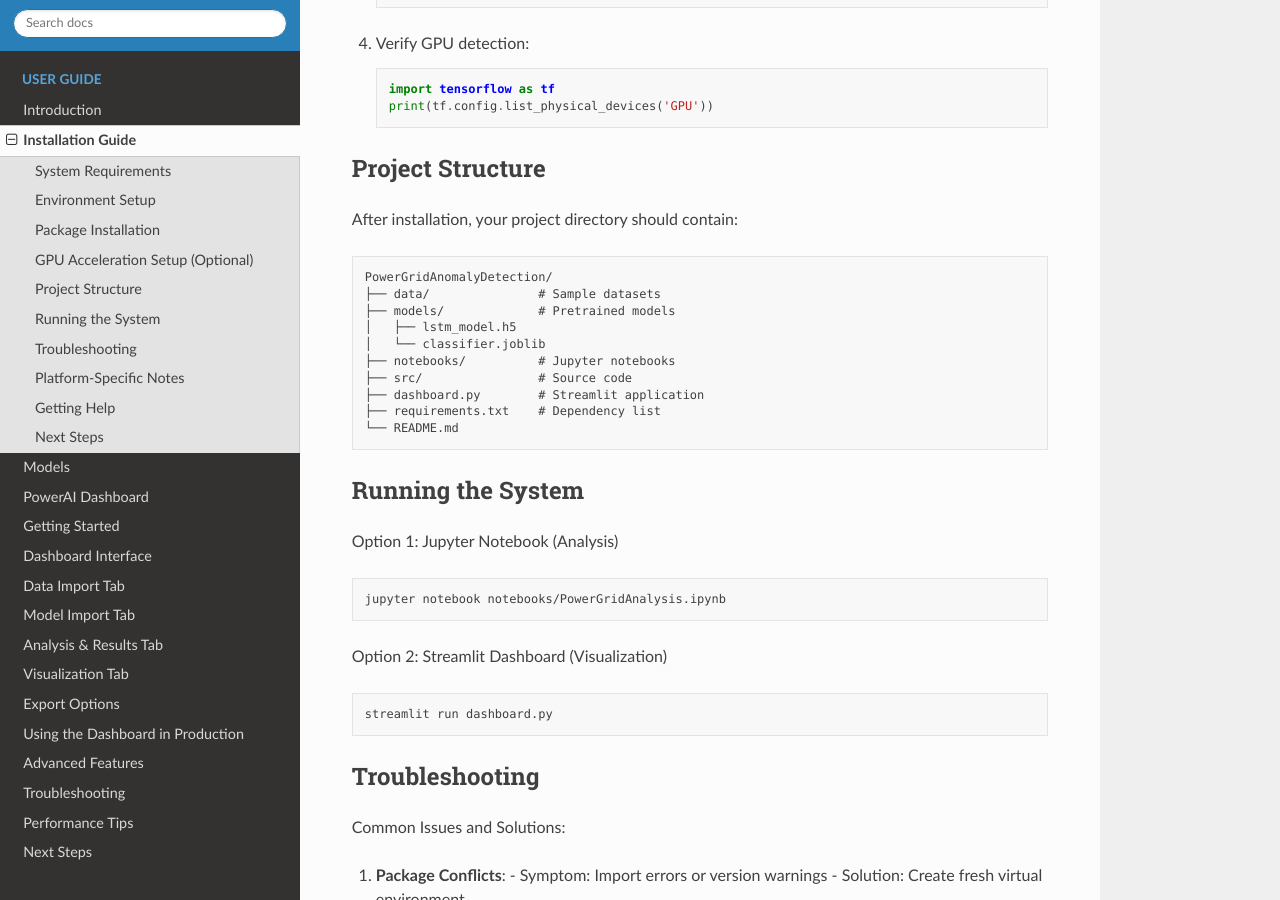
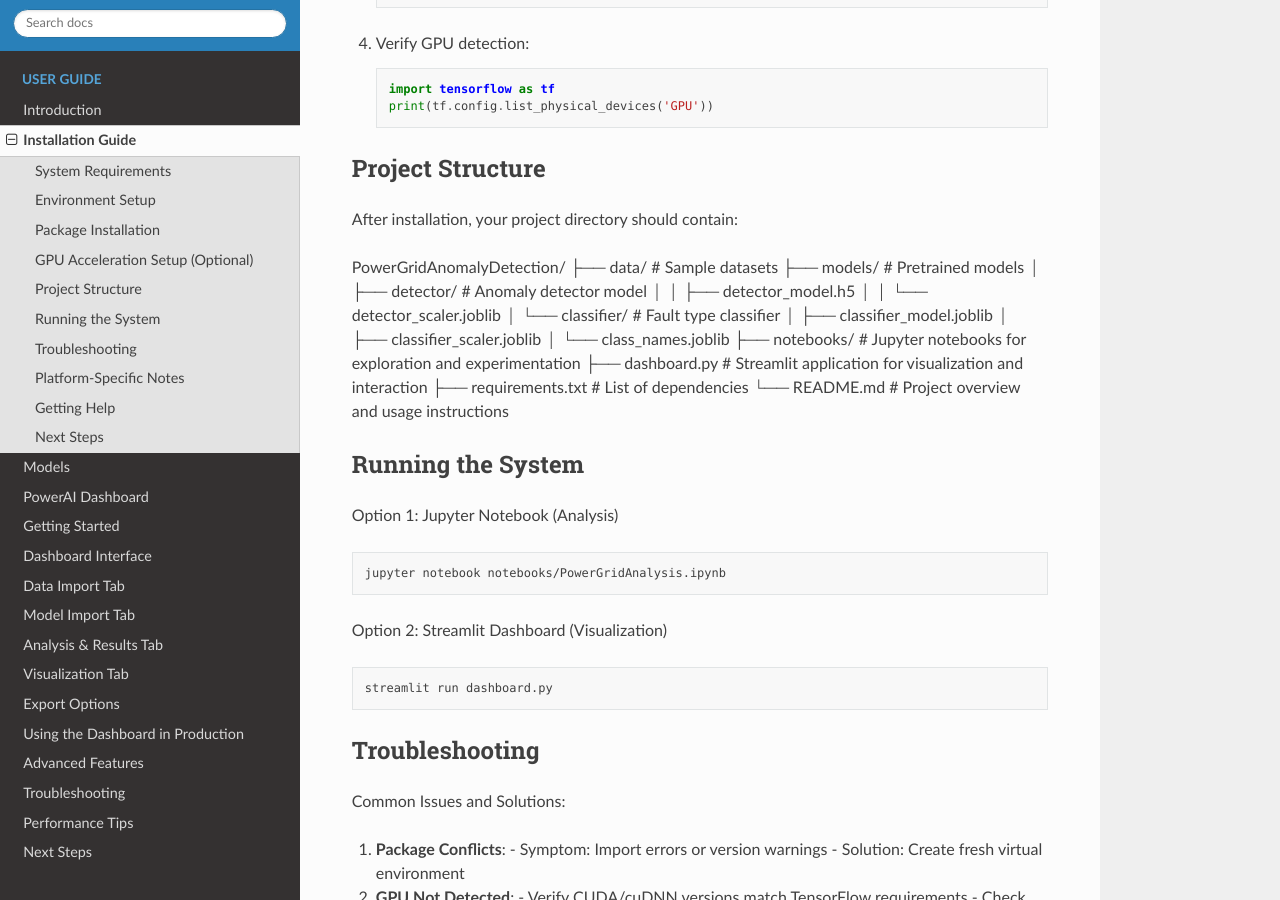
Before and after one commit to Amine-te/Fault-Detection-and-Classification-in-Power-Systems, a Sphinx documentation site: the page built from docs/source/installation.rst, in a window 1280 px wide and 900 px high, scrolled down 1944 px. Built offline with Sphinx 7.4.7 and the Read the Docs theme 3.1.0, drawn with Linux system fonts in a browser that asks for light colours; pages that are not in the unit, such as notebooks, are missing from menus.

Commit message:
update installation.rst

```diff
--- a/docs/source/installation.rst
+++ b/docs/source/installation.rst
@@ -117,16 +117,21 @@ After installation, your project directory should contain:
 
 ::
 
-   PowerGridAnomalyDetection/
-   ├── data/               # Sample datasets
-   ├── models/             # Pretrained models
-   │   ├── lstm_model.h5
-   │   └── classifier.joblib
-   ├── notebooks/          # Jupyter notebooks
-   ├── src/                # Source code
-   ├── dashboard.py        # Streamlit application
-   ├── requirements.txt    # Dependency list
-   └── README.md
+PowerGridAnomalyDetection/
+├── data/                          # Sample datasets
+├── models/                        # Pretrained models
+│   ├── detector/                  # Anomaly detector model
+│   │   ├── detector_model.h5
+│   │   └── detector_scaler.joblib
+│   └── classifier/                # Fault type classifier
+│       ├── classifier_model.joblib
+│       ├── classifier_scaler.joblib
+│       └── class_names.joblib
+├── notebooks/                     # Jupyter notebooks for exploration and experimentation
+├── dashboard.py                   # Streamlit application for visualization and interaction
+├── requirements.txt               # List of dependencies
+└── README.md                      # Project overview and usage instructions
+
 
 Running the System
 ------------------
```
